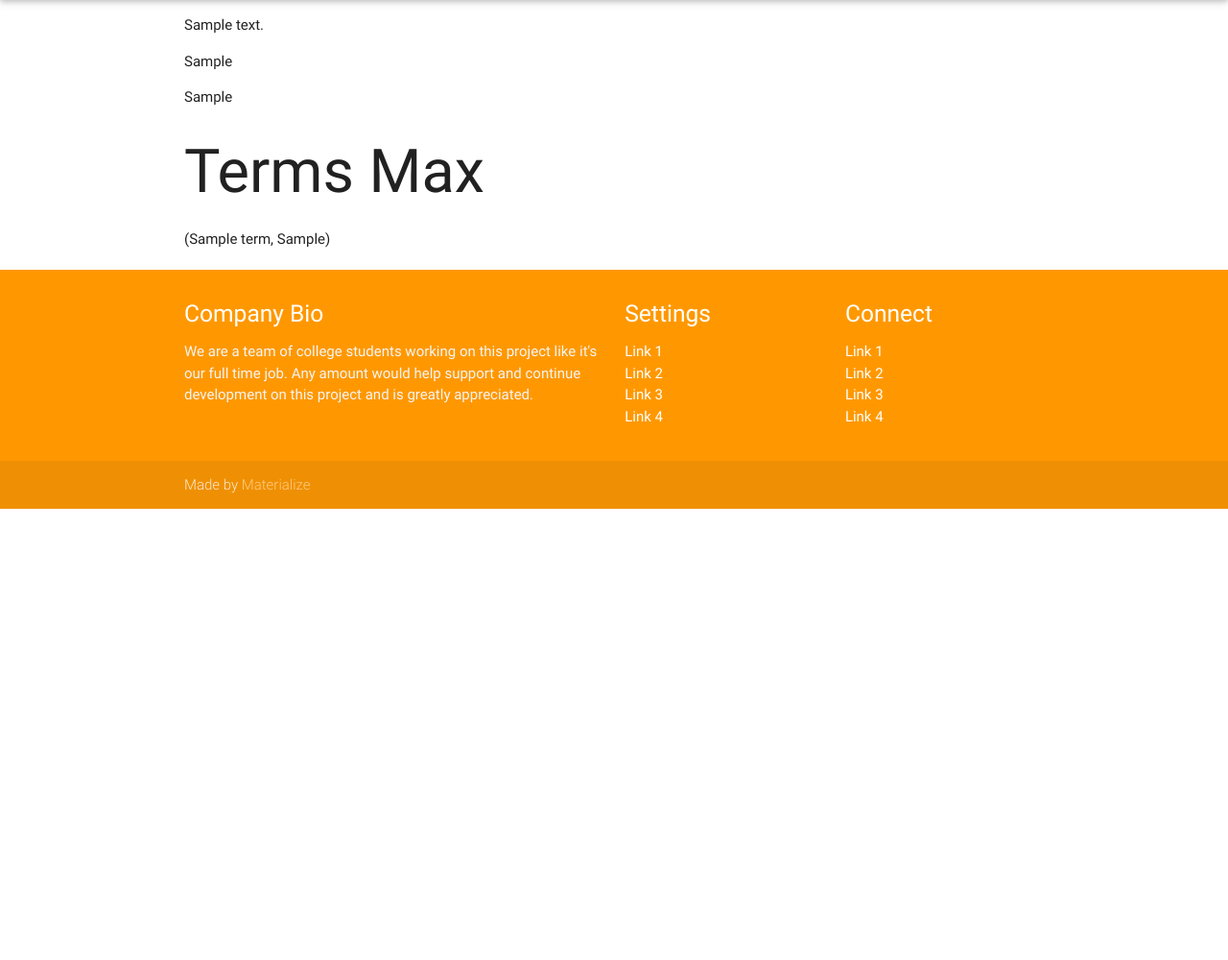
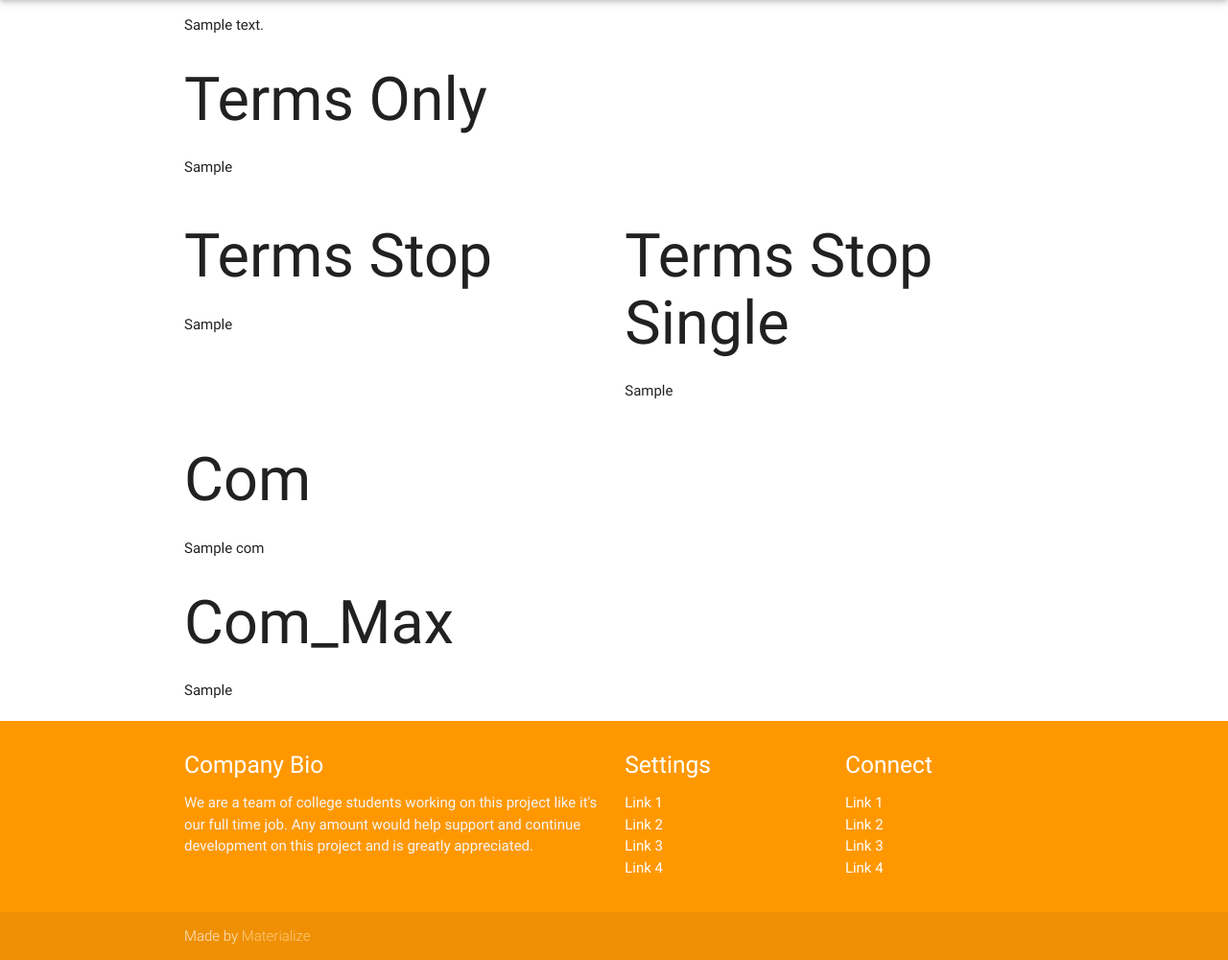
Before and after one commit to aczapata/twitter, a Django app: template collector/templates/collector/tokenize.html in a window 1280 px wide. Shown: the part 64-1064 px from the top of the page at 96% size. Before the commit the page ends 594 px from the top, so only its background shows below. Run offline with Django 3.2, Linux system fonts and the light colour scheme; tables that the repository leaves empty hold one stand-in row (values such as "Sample post"); the template is opened without the code that fills it: values that come from a table or form of the project are taken from there, most other values are stand-ins (such as "Sample title", 1, 10 or a date in 2020); parts of the project's set-up code (start-up, migrations or seed data) failed here and were passed over; some libraries are stand-ins or nearby versions.

```diff
--- a/collector/templates/collector/index.html
+++ b/collector/templates/collector/index.html
@@ -6,6 +6,7 @@
 	{% csrf_token %}
 	<input type="submit" value="Load" />
 	</form>
+
 	{% if tweets_list %}
 	    <ul>
 	    {% for tweet in tweets_list %}
--- a/collector/templates/collector/statistics.html
+++ b/collector/templates/collector/statistics.html
@@ -60,12 +60,6 @@
 	{% endfor %}
 	</ul>
 
-	<h1>PT Terms Max</h1>
-	<ul>
-	{% for term, n in p_t_max_terms%}
-	    <li>{{ term }} : {{n}}</li>
-	{% endfor %}
-	</ul>
 
 	<h1>Sentiment Analysis</h1>
 	<h2>Positive </h2>
--- a/collector/templates/collector/tokenize.html
+++ b/collector/templates/collector/tokenize.html
@@ -4,23 +4,41 @@
 <div class="container">
 	<p>{{ tweet.content }}</p>
 
+
+	<h1>Terms Only</h1>
 	<ul class="">
-	{% for tweet_part in tweet_tokenized %}
+	{% for tweet_part in terms_only %}
 	    <li>{{ tweet_part }} </li>
 	{% endfor %}
 	</ul>
+	<div class="row">
+		<div class="col s12 m6 ">
+			<h1>Terms Stop</h1>
+			<ul class="">
+			{% for tweet_part in terms_stop %}
+			    <li>{{ tweet_part }} </li>
+			{% endfor %}
+			</ul>
+		</div>
+		<div class="col s12 m6 ">
+			<h1>Terms Stop Single</h1>
+			<ul class="">
+			{% for tweet_part in terms_stop_single %}
+			    <li>{{ tweet_part }} </li>
+			{% endfor %}
+			</ul>
+		</div>
+	</div>
 
-	<ul class="">
-	{% for tweet_part in terms_stop %}
-	    <li>{{ tweet_part }} </li>
-	{% endfor %}
-	</ul>
 
-	<h1>Terms Max</h1>
-	<ul>
-	{% for term in terms_max%}
-	    <li>{{ term }}</li>
-	{% endfor %}
-	</ul>
+
+
+	<h1> Com</h1>
+
+	<p>{{ com }}</p>
+
+	<h1> Com_Max</h1>
+	<p>{{ com_max }}</p>
+
 </div>
 {% endblock %}
```
Also changed, not shown: collector/views.py (+39 -24 lines), 2 other files.
